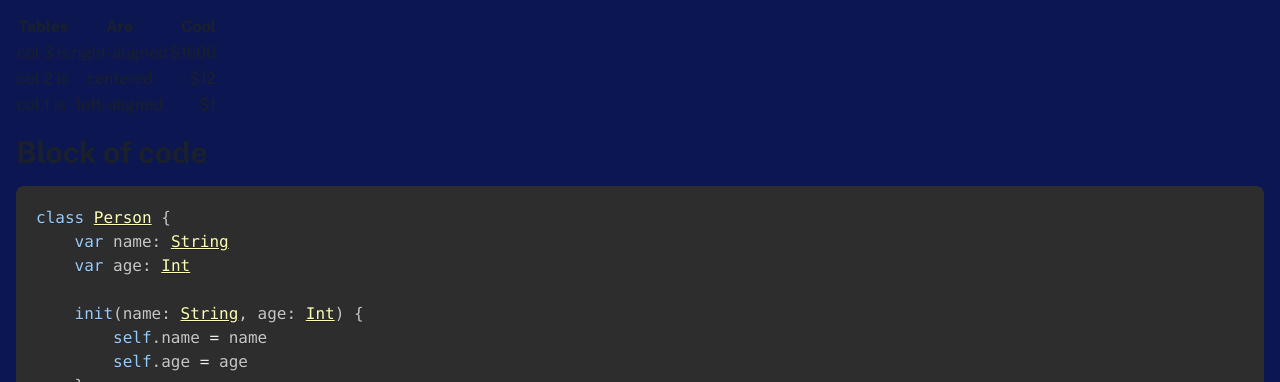
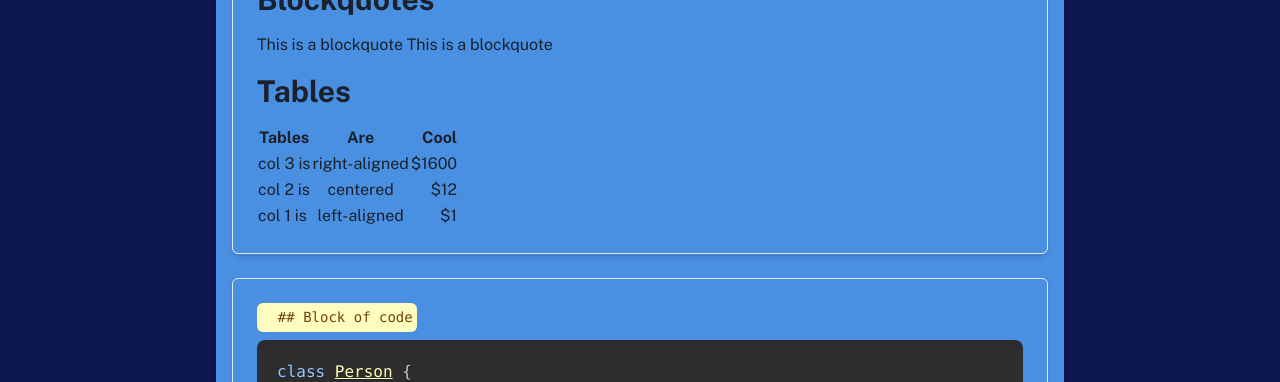
Before and after one commit to VolodymyrBoychuk/BigFish, a React (Vite) app: page /separate in a window 1280 px wide. Shown: the part 1040-1422 px from the top of the page. Built offline with nearby package versions, Linux system fonts and the light colour scheme.

Commit message:
Blog
added css and move post to separate file

```diff
--- /dev/null
+++ b/src/data/content.ts
@@ -0,0 +1,83 @@
+// content.js
+export const markdownContent = [
+  `
+  # Markdown syntax guide
+
+  ## Headers
+
+  # This is a Heading h1
+  ## This is a Heading h2
+  ###### This is a Heading h6
+
+  ## Emphasis
+
+  *This text will be italic*
+  _This will also be italic_
+
+  **This text will be bold**
+  __This will also be bold__
+  _You **can** combine them_
+
+  ## Lists
+
+  ### Unordered
+
+  * Item 1
+  * Item 2
+  * Item 2a
+  * Item 2b
+      * Item 3a
+      * Item 3b
+
+  ### Ordered
+
+  // 1. Item 1
+  // 2. Item 2
+  // 3. Item 3
+  //     1. Item 3a
+  //     2. Item 3b
+
+  ## Links
+  [This is a link](https://www.google.com)
+
+  ## Blockquotes
+  > This is a blockquote
+  > This is a blockquote
+
+  ## Tables
+  | Tables        | Are           | Cool  |
+  | ------------- |:-------------:| -----:|
+  | col 3 is      | right-aligned | \$1600 |
+  | col 2 is      | centered      |   \$12 |
+  | col 1 is      | left-aligned  |    \$1 |
+
+
+    `,
+  `
+      ## Block of code
+  \`\`\`swift
+  class Person {
+      var name: String
+      var age: Int
+
+      init(name: String, age: Int) {
+          self.name = name
+          self.age = age
+      }
+
+      func greet() {
+          print("Привіт, мене звати \(name) і мені \(age) років.")
+      }
+  }
+
+  let person = Person(name: "Оля", age: 25)
+  person.greet()
+  \`\`\`
+  ## Inline code
+  This is \`inline code\`
+
+  ## Images
+  ![This is an image](https://deutschvektor.com/images/blog/image_describe_b1.jpg "Image Title")
+  ![This is an image](https://deutschvektor.com/images/blog/image_describe_b1.jpg "Image Title")
+    `,
+];
--- a/src/pages/SeparatePage.tsx
+++ b/src/pages/SeparatePage.tsx
@@ -1,93 +1,30 @@
-import { Box } from '@chakra-ui/react';
+import { Box, VStack, Text } from '@chakra-ui/react';
 import MarkdownRenderer from '../components/MarkdownRenderer';
+import { markdownContent } from '../data/content';
 
 const SeparatePage = () => {
-  // Example markdown content
-  // This can be replaced with any markdown content you want to render
-  // https://markdownlivepreview.com/
-  const markdownContent = `
-# Markdown syntax guide
-
-## Headers
-
-# This is a Heading h1
-## This is a Heading h2
-###### This is a Heading h6
-
-## Emphasis
-
-*This text will be italic*
-_This will also be italic_
-
-**This text will be bold**
-__This will also be bold__
-_You **can** combine them_
-
-## Lists
-
-### Unordered
-
-* Item 1
-* Item 2
-* Item 2a
-* Item 2b
-    * Item 3a
-    * Item 3b
-
-### Ordered
-
-// 1. Item 1
-// 2. Item 2
-// 3. Item 3
-//     1. Item 3a
-//     2. Item 3b
-
-## Links
-[This is a link](https://www.google.com)
-
-## Blockquotes
-> This is a blockquote
-> This is a blockquote
-
-## Tables
-| Tables        | Are           | Cool  |
-| ------------- |:-------------:| -----:|
-| col 3 is      | right-aligned | \$1600 |
-| col 2 is      | centered      |   \$12 |
-| col 1 is      | left-aligned  |    \$1 |
-
-## Block of code
-\`\`\`swift
-class Person {
-    var name: String
-    var age: Int
-
-    init(name: String, age: Int) {
-        self.name = name
-        self.age = age
-    }
-
-    func greet() {
-        print("Привіт, мене звати \(name) і мені \(age) років.")
-    }
-}
-
-let person = Person(name: "Оля", age: 25)
-person.greet()
-\`\`\`
-## Inline code
-This is \`inline code\`
-
-## Images
-![This is an image](https://deutschvektor.com/images/blog/image_describe_b1.jpg "Image Title")
-![This is an image](https://deutschvektor.com/images/blog/image_describe_b1.jpg "Image Title")
-
-  `;
-
   return (
-    <Box p={4}>
-      <MarkdownRenderer content={markdownContent} />
-    </Box>
+    <>
+      <Box p={4} ml={200} mr={200} minH="100vh">
+        <Text fontSize="4xl" mb={4} textAlign="center">
+          Latest posts
+        </Text>
+        <VStack spacing={6} align="stretch" bg={'#4a90e2'} p={4} borderRadius="md" boxShadow="md">
+          {markdownContent.map((content, index) => (
+            <Box
+              key={index}
+              p={6}
+              borderRadius="md"
+              boxShadow="md"
+              border="1px solid"
+              borderColor="gray.200"
+            >
+              <MarkdownRenderer content={content} />
+            </Box>
+          ))}
+        </VStack>
+      </Box>
+    </>
   );
 };
 
```
